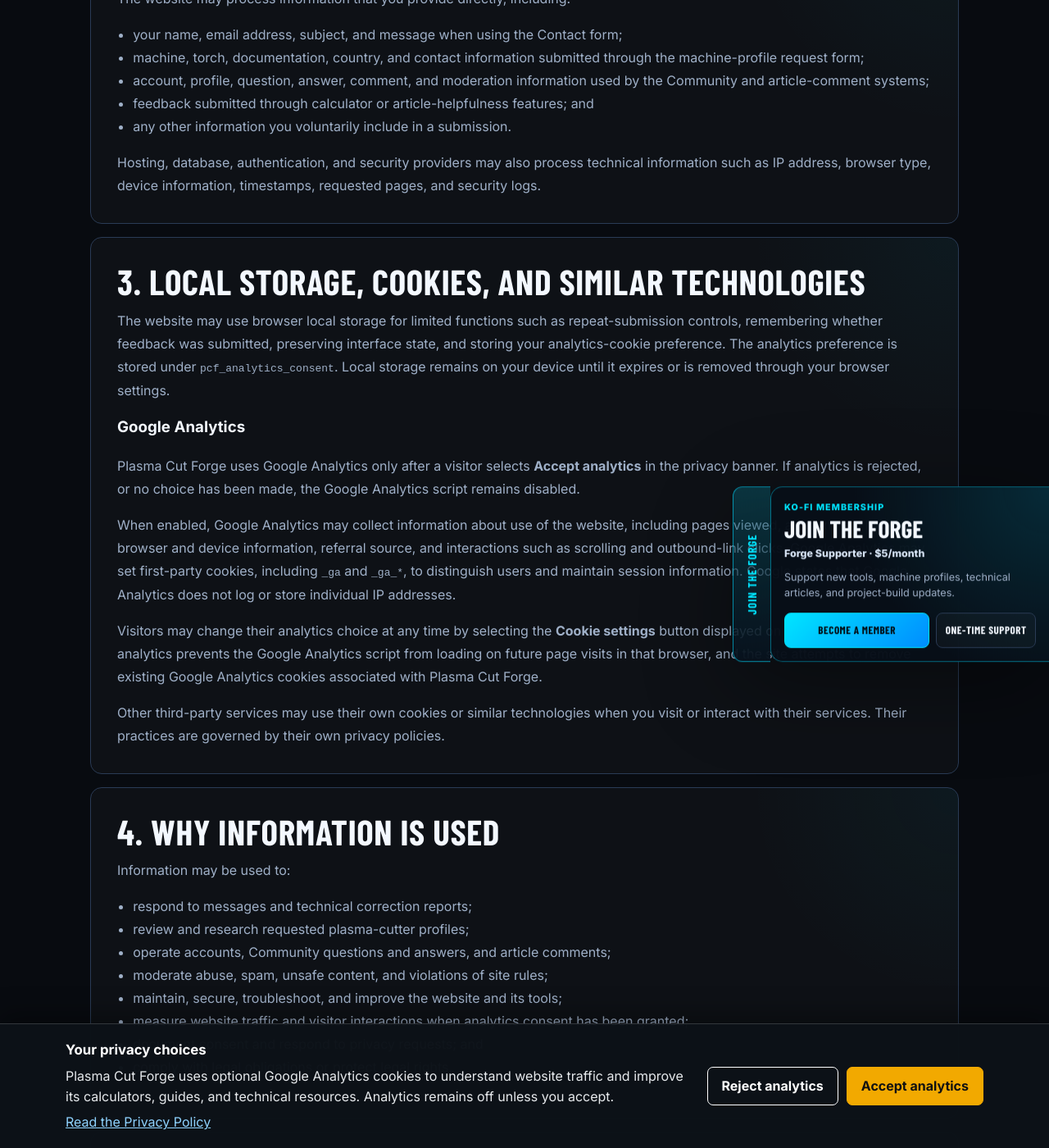
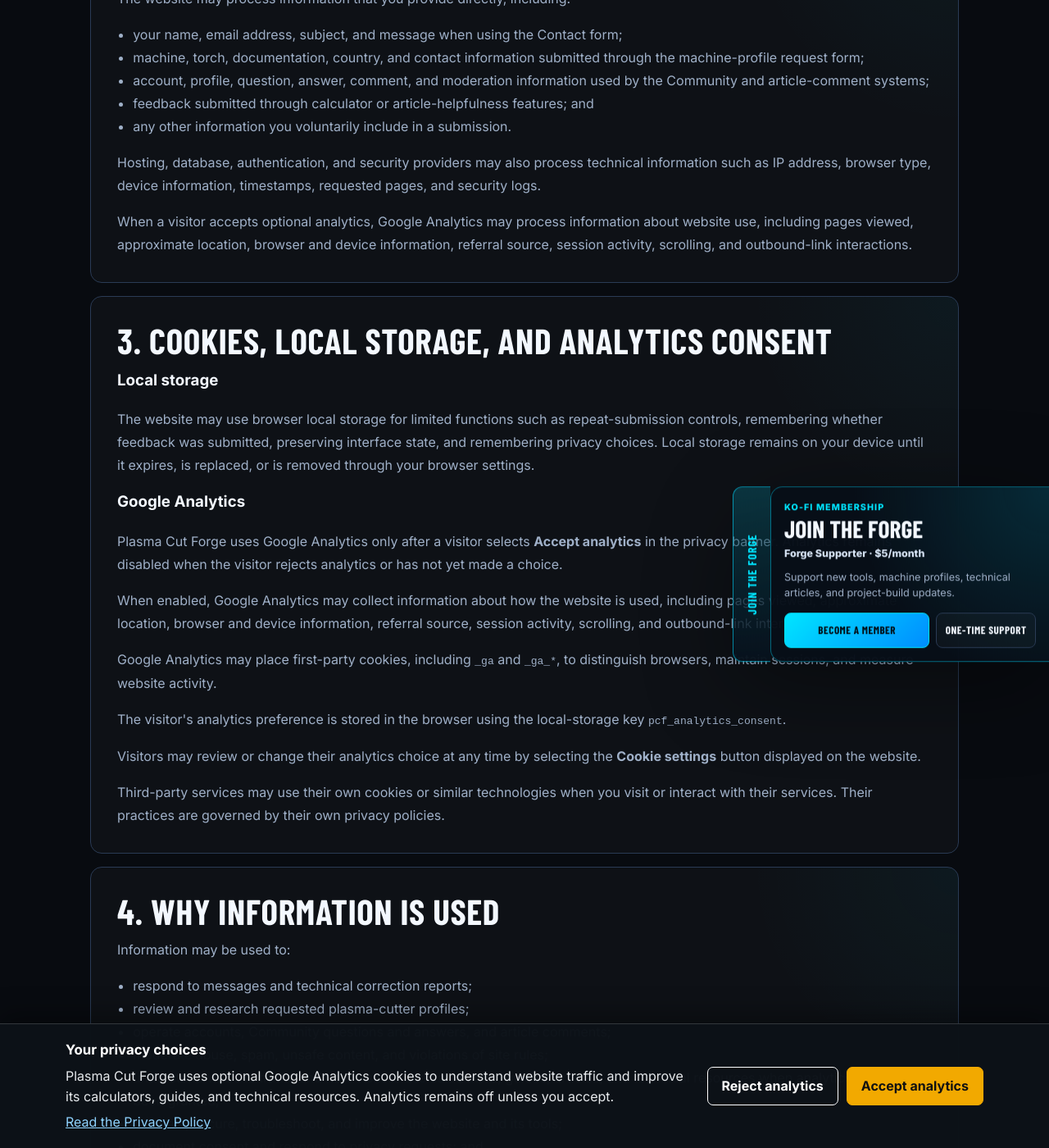
Before and after one commit to steelknightcnc-cmd/plasma-cutting-blog, a Jekyll site: the page privacy-policy.html, which Jekyll copies as it is, in a window 1280 px wide and 1400 px high, scrolled down 944 px. Shown: the whole window at 82% size. Built offline with Jekyll 4.4.1, drawn with Linux system fonts in a browser that asks for light colours; some web fonts are replaced; some of the changed text lies outside the part shown.

Commit message:
Update privacy-policy.html
Update Privacy Policy for Google Analytics

```diff
--- a/privacy-policy.html
+++ b/privacy-policy.html
@@ -3,7 +3,10 @@
 <head>
   <meta charset="utf-8">
   <meta name="viewport" content="width=device-width, initial-scale=1">
-  <meta name="description" content="Privacy Policy for Plasma Cut Forge, including contact forms, machine-profile requests, Community features, Google Analytics consent, Supabase, GitHub Pages, and external services.">
+  <meta
+    name="description"
+    content="Privacy Policy for Plasma Cut Forge, including Google Analytics consent, cookies, contact forms, machine-profile requests, Community features, Supabase, GitHub Pages, and external services."
+  >
   <title>Privacy Policy | Plasma Cut Forge</title>
 
   <link rel="icon" href="/favicon.ico" sizes="any">
@@ -32,21 +35,25 @@
 
     <nav class="industrial-nav" aria-label="Primary navigation">
       <a href="/#top">Home</a>
+
       <div class="calculator-nav-dropdown">
         <a class="calculator-nav-trigger" href="/calculators.html">
           Calculators <span aria-hidden="true">▾</span>
         </a>
+
         <div class="calculator-nav-menu" aria-label="Calculator categories">
           <a href="/calculators.html#plasma-cutting">Plasma Cutting</a>
           <a href="/calculators.html#machining">Machining</a>
           <a href="/calculators.html#welding">Welding</a>
         </div>
       </div>
+
       <a href="/guides/">Guides</a>
       <a href="/blog/">Blog</a>
       <a href="/community/">Community</a>
       <a href="/#articles">Articles</a>
       <a href="/about-the-builder.html">About</a>
+
       <a
         class="membership-nav-button"
         href="https://ko-fi.com/plasmacutforge/tiers"
@@ -58,7 +65,10 @@
     </nav>
 
     <form class="global-search-form" action="/search.html" method="get" role="search">
-  <label class="sr-only" for="global-search-input">Search Plasma Cut Forge</label>
+      <label class="sr-only" for="global-search-input">
+        Search Plasma Cut Forge
+      </label>
+
       <input
         id="global-search-input"
         data-global-search-input
@@ -69,7 +79,10 @@
         autocomplete="off"
         required
       >
-  <button type="submit" aria-label="Search Plasma Cut Forge">Search</button>
+
+      <button type="submit" aria-label="Search Plasma Cut Forge">
+        Search
+      </button>
     </form>
   </header>
 
@@ -77,13 +90,19 @@
     <header class="legal-hero">
       <p class="industrial-kicker">Personal information</p>
       <h1>Privacy Policy</h1>
-      <p>This policy explains what information Plasma Cut Forge may process, why it is used, and the choices available to visitors.</p>
+
+      <p>
+        This policy explains what information Plasma Cut Forge may process,
+        why it is used, and the choices available to visitors.
+      </p>
+
       <p class="legal-updated">Last updated: July 28, 2026</p>
     </header>
 
     <article class="legal-document">
       <section>
         <h2>1. Who operates this website</h2>
+
         <p>
           Plasma Cut Forge is operated by Dom. Questions about this Privacy
           Policy or requests concerning personal information may be submitted
@@ -93,83 +112,151 @@
 
       <section>
         <h2>2. Information that may be collected</h2>
-  <p>The website may process information that you provide directly, including:</p>
+
+        <p>
+          The website may process information that you provide directly,
+          including:
+        </p>
+
         <ul>
-    <li>your name, email address, subject, and message when using the Contact form;</li>
-    <li>machine, torch, documentation, country, and contact information submitted through the machine-profile request form;</li>
-    <li>account, profile, question, answer, comment, and moderation information used by the Community and article-comment systems;</li>
-    <li>feedback submitted through calculator or article-helpfulness features; and</li>
-    <li>any other information you voluntarily include in a submission.</li>
+          <li>
+            your name, email address, subject, and message when using the
+            Contact form;
+          </li>
+
+          <li>
+            machine, torch, documentation, country, and contact information
+            submitted through the machine-profile request form;
+          </li>
+
+          <li>
+            account, profile, question, answer, comment, and moderation
+            information used by the Community and article-comment systems;
+          </li>
+
+          <li>
+            feedback submitted through calculator or article-helpfulness
+            features; and
+          </li>
+
+          <li>
+            any other information you voluntarily include in a submission.
+          </li>
         </ul>
+
         <p>
           Hosting, database, authentication, and security providers may also
-    process technical information such as IP address, browser type, device
-    information, timestamps, requested pages, and security logs.
+          process technical information such as IP address, browser type,
+          device information, timestamps, requested pages, and security logs.
+        </p>
+
+        <p>
+          When a visitor accepts optional analytics, Google Analytics may
+          process information about website use, including pages viewed,
+          approximate location, browser and device information, referral
+          source, session activity, scrolling, and outbound-link interactions.
         </p>
       </section>
 
       <section>
-  <h2>3. Local storage, cookies, and similar technologies</h2>
+        <h2>3. Cookies, local storage, and analytics consent</h2>
+
+        <h3>Local storage</h3>
+
         <p>
-    The website may use browser local storage for limited functions such as
-    repeat-submission controls, remembering whether feedback was submitted,
-    preserving interface state, and storing your analytics-cookie preference.
-    The analytics preference is stored under
-    <code>pcf_analytics_consent</code>. Local storage remains on your device
-    until it expires or is removed through your browser settings.
+          The website may use browser local storage for limited functions such
+          as repeat-submission controls, remembering whether feedback was
+          submitted, preserving interface state, and remembering privacy
+          choices. Local storage remains on your device until it expires, is
+          replaced, or is removed through your browser settings.
         </p>
 
         <h3>Google Analytics</h3>
 
         <p>
           Plasma Cut Forge uses Google Analytics only after a visitor selects
-    <strong>Accept analytics</strong> in the privacy banner. If analytics is
-    rejected, or no choice has been made, the Google Analytics script remains
-    disabled.
+          <strong>Accept analytics</strong> in the privacy banner. Analytics
+          remains disabled when the visitor rejects analytics or has not yet
+          made a choice.
         </p>
 
         <p>
-    When enabled, Google Analytics may collect information about use of the
-    website, including pages viewed, approximate location, browser and device
-    information, referral source, and interactions such as scrolling and
-    outbound-link clicks. Google Analytics may set first-party cookies,
-    including <code>_ga</code> and <code>_ga_*</code>, to distinguish users and
-    maintain session information. Google states that Google Analytics does not
-    log or store individual IP addresses.
+          When enabled, Google Analytics may collect information about how the
+          website is used, including pages viewed, approximate location,
+          browser and device information, referral source, session activity,
+          scrolling, and outbound-link interactions.
         </p>
 
         <p>
-    Visitors may change their analytics choice at any time by selecting the
-    <strong>Cookie settings</strong> button displayed on the website. Rejecting
-    analytics prevents the Google Analytics script from loading on future page
-    visits in that browser, and the site attempts to remove existing Google
-    Analytics cookies associated with Plasma Cut Forge.
+          Google Analytics may place first-party cookies, including
+          <code>_ga</code> and <code>_ga_*</code>, to distinguish browsers,
+          maintain sessions, and measure website activity.
         </p>
 
         <p>
-    Other third-party services may use their own cookies or similar technologies
-    when you visit or interact with their services. Their practices are governed
-    by their own privacy policies.
+          The visitor's analytics preference is stored in the browser using
+          the local-storage key
+          <code>pcf_analytics_consent</code>.
+        </p>
+
+        <p>
+          Visitors may review or change their analytics choice at any time by
+          selecting the <strong>Cookie settings</strong> button displayed on
+          the website.
+        </p>
+
+        <p>
+          Third-party services may use their own cookies or similar
+          technologies when you visit or interact with their services. Their
+          practices are governed by their own privacy policies.
         </p>
       </section>
 
       <section>
         <h2>4. Why information is used</h2>
+
         <p>Information may be used to:</p>
+
         <ul>
           <li>respond to messages and technical correction reports;</li>
-    <li>review and research requested plasma-cutter profiles;</li>
-    <li>operate accounts, Community questions and answers, and article comments;</li>
-    <li>moderate abuse, spam, unsafe content, and violations of site rules;</li>
-    <li>maintain, secure, troubleshoot, and improve the website and its tools;</li>
-    <li>measure website traffic and visitor interactions when analytics consent has been granted;</li>
-    <li>document consent and respond to privacy requests; and</li>
-    <li>comply with legal obligations or protect legal rights.</li>
+
+          <li>
+            review and research requested plasma-cutter profiles;
+          </li>
+
+          <li>
+            operate accounts, Community questions and answers, and article
+            comments;
+          </li>
+
+          <li>
+            moderate abuse, spam, unsafe content, and violations of site rules;
+          </li>
+
+          <li>
+            understand website traffic and how visitors use calculators,
+            guides, articles, and technical resources when analytics consent
+            has been granted;
+          </li>
+
+          <li>
+            maintain, secure, troubleshoot, and improve the website and its
+            tools;
+          </li>
+
+          <li>
+            document consent and respond to privacy requests; and
+          </li>
+
+          <li>
+            comply with legal obligations or protect legal rights.
+          </li>
         </ul>
       </section>
 
       <section>
         <h2>5. Legal bases for processing</h2>
+
         <p>
           Where the GDPR applies, processing may rely on one or more of the
           following legal bases: your consent; steps taken at your request;
@@ -177,81 +264,135 @@
           operating, securing, moderating, and improving the website; and
           compliance with legal obligations.
         </p>
+
+        <p>
+          Optional Google Analytics processing is based on the visitor's
+          consent. Analytics remains disabled unless that consent is provided.
+        </p>
+
         <p>
           You may withdraw consent for future processing where consent is the
-    applicable legal basis. Withdrawal does not affect processing that was
-    lawful before withdrawal. Analytics consent may be changed at any time
-    through the <strong>Cookie settings</strong> button displayed on the website.
+          applicable legal basis. Withdrawal does not affect processing that
+          was lawful before withdrawal.
         </p>
       </section>
 
       <section>
         <h2>6. Service providers and external services</h2>
-  <p>The website currently relies on or links to services that may include:</p>
+
+        <p>
+          The website currently relies on or links to services that may
+          include:
+        </p>
+
         <ul>
-    <li><strong>GitHub Pages</strong> for website hosting and delivery;</li>
-    <li><strong>Supabase</strong> for database, authentication, submissions, and Community features;</li>
-    <li><strong>Google Fonts</strong> for delivery of website typefaces;</li>
-    <li><strong>Google Analytics</strong> for optional, consent-based website traffic and interaction measurement;</li>
-    <li><strong>Ko-fi</strong> for optional financial support; and</li>
-    <li>manufacturer, retailer, documentation, social-media, or other third-party links.</li>
+          <li>
+            <strong>GitHub Pages</strong> for website hosting and delivery;
+          </li>
+
+          <li>
+            <strong>Supabase</strong> for database, authentication,
+            submissions, and Community features;
+          </li>
+
+          <li>
+            <strong>Google Analytics</strong> for optional website-traffic and
+            engagement measurement after visitor consent;
+          </li>
+
+          <li>
+            <strong>Google Fonts</strong> for delivery of website typefaces;
+          </li>
+
+          <li>
+            <strong>Ko-fi</strong> for optional financial support and
+            membership services; and
+          </li>
+
+          <li>
+            manufacturer, retailer, documentation, social-media, or other
+            third-party links.
+          </li>
         </ul>
+
         <p>
-    These providers may process information under their own privacy terms.
-    Depending on the provider and its configuration, information may be
-    processed outside your country or outside the European Economic Area
-    using the safeguards available to that provider.
+          These providers may process information under their own privacy
+          terms. Depending on the provider and its configuration, information
+          may be processed outside your country or outside the European
+          Economic Area using the safeguards available to that provider.
         </p>
       </section>
 
       <section>
         <h2>7. Public content</h2>
+
         <p>
-    Community questions, answers, display names, and article comments may
-    be visible publicly. Do not publish private contact details, passwords,
-    confidential business information, or information about another person
-    without permission.
+          Community questions, answers, display names, and article comments
+          may be visible publicly. Do not publish private contact details,
+          passwords, confidential business information, or information about
+          another person without permission.
         </p>
       </section>
 
       <section>
         <h2>8. Retention</h2>
+
         <p>
           Contact messages and machine-profile requests may be retained while
-    they are reviewed and for a reasonable period afterward for follow-up,
-    security, recordkeeping, and dispute prevention. Community content may
-    remain available until it is deleted, anonymized, or removed through
-    moderation. Analytics information, when collection has been accepted,
-    is retained according to the Google Analytics property settings and
-    Google’s applicable terms. Other provider logs are retained according to
-    each provider’s settings and policies.
+          they are reviewed and for a reasonable period afterward for
+          follow-up, security, recordkeeping, and dispute prevention.
+        </p>
+
+        <p>
+          Community content may remain available until it is deleted,
+          anonymized, or removed through moderation.
+        </p>
+
+        <p>
+          Analytics information is retained according to the Google Analytics
+          configuration and Google's applicable service terms. The local
+          analytics-consent preference remains in the visitor's browser until
+          it is changed or removed.
+        </p>
+
+        <p>
+          Other provider logs are retained according to each provider's
+          settings and policies.
         </p>
       </section>
 
       <section>
         <h2>9. Your privacy rights</h2>
+
         <p>
           Depending on applicable law, you may have rights to request access,
           correction, deletion, restriction, portability, or objection to
           processing, and to withdraw consent. Identity verification may be
           required before a request is completed.
         </p>
+
         <p>
-    Submit a request through the <a href="/contact.html">Contact page</a>
-    and select <strong>Privacy or data request</strong>. Analytics consent may
-    also be withdrawn directly through the website’s
-    <strong>Cookie settings</strong> button.
+          Analytics consent may be withdrawn through the
+          <strong>Cookie settings</strong> button displayed on the website.
         </p>
+
+        <p>
+          Submit other privacy requests through the
+          <a href="/contact.html">Contact page</a> and select
+          <strong>Privacy or data request</strong>.
+        </p>
+
         <p>
           Individuals may also have the right to lodge a complaint with a
-    competent supervisory authority. In Austria, the supervisory authority
-    is the Austrian Data Protection Authority
+          competent supervisory authority. In Austria, the supervisory
+          authority is the Austrian Data Protection Authority
           (<em>Österreichische Datenschutzbehörde</em>).
         </p>
       </section>
 
       <section>
         <h2>10. Security</h2>
+
         <p>
           Reasonable technical and organizational measures are used to protect
           submissions, including private database tables and access-control
@@ -262,36 +403,44 @@
 
       <section>
         <h2>11. Children</h2>
+
         <p>
           Plasma Cut Forge is intended for adults and technically supervised
-    users. The website is not directed to children, and children should not
-    submit personal information without the involvement of a parent or
-    legal guardian.
+          users. The website is not directed to children, and children should
+          not submit personal information without the involvement of a parent
+          or legal guardian.
         </p>
       </section>
 
       <section>
         <h2>12. Changes to this policy</h2>
+
         <p>
           This Privacy Policy may be updated when site features, service
           providers, or legal requirements change. The date at the top of the
           page identifies the latest published version.
         </p>
       </section>
-
     </article>
   </main>
 
   <section class="support-forge" aria-labelledby="support-forge-title">
     <div class="support-forge-copy">
-    <p class="support-forge-kicker">Support independent CNC resources</p>
-    <h2 id="support-forge-title">Help Keep Plasma Cut Forge Growing</h2>
+      <p class="support-forge-kicker">
+        Support independent CNC resources
+      </p>
+
+      <h2 id="support-forge-title">
+        Help Keep Plasma Cut Forge Growing
+      </h2>
+
       <p>
         Plasma Cut Forge is built to provide practical calculators, reliable
-      technical guides, testing methods, and troubleshooting resources for the
-      CNC plasma community. The site is continually researched, tested, and
-      updated. Your support helps cover website costs and makes it possible to
-      keep improving the tools and publishing useful, independent content.
+        technical guides, testing methods, and troubleshooting resources for
+        the CNC plasma community. The site is continually researched, tested,
+        and updated. Your support helps cover website costs and makes it
+        possible to keep improving the tools and publishing useful,
+        independent content.
       </p>
     </div>
 
@@ -304,6 +453,7 @@
       >
         Support the Forge
       </a>
+
       <small>Secure one-time support through Ko-fi</small>
     </div>
   </section>
@@ -325,9 +475,13 @@
 
     <div class="kofi-membership-panel" data-membership-panel>
       <div class="kofi-membership-widget-copy">
-      <span class="kofi-membership-eyebrow">Ko-fi Membership</span>
+        <span class="kofi-membership-eyebrow">
+          Ko-fi Membership
+        </span>
+
         <strong>Join the Forge</strong>
         <small>Forge Supporter · $5/month</small>
+
         <p>
           Support new tools, machine profiles, technical articles, and
           project-build updates.
@@ -343,6 +497,7 @@
         >
           Become a Member
         </a>
+
         <a
           class="kofi-membership-secondary"
           href="https://ko-fi.com/plasmacutforge"
@@ -358,8 +513,10 @@
   <footer class="site-footer">
     <div class="site-footer-primary">
       <p>© 2026 Plasma Cut Forge.</p>
+
       <p class="site-footer-warning">
-      Calculator values are starting recommendations—not guaranteed machine settings.
+        Calculator values are starting recommendations—not guaranteed machine
+        settings.
       </p>
     </div>
 
```
Lines whose indentation alone changed are shown as unchanged.
